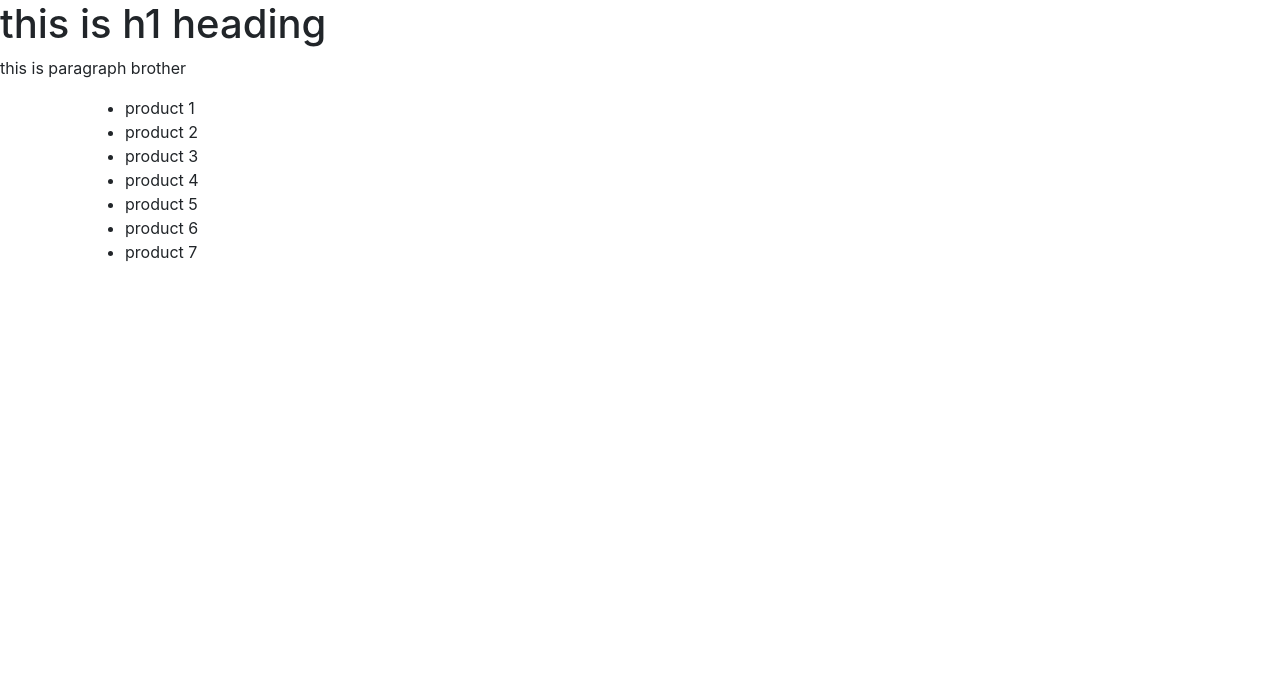
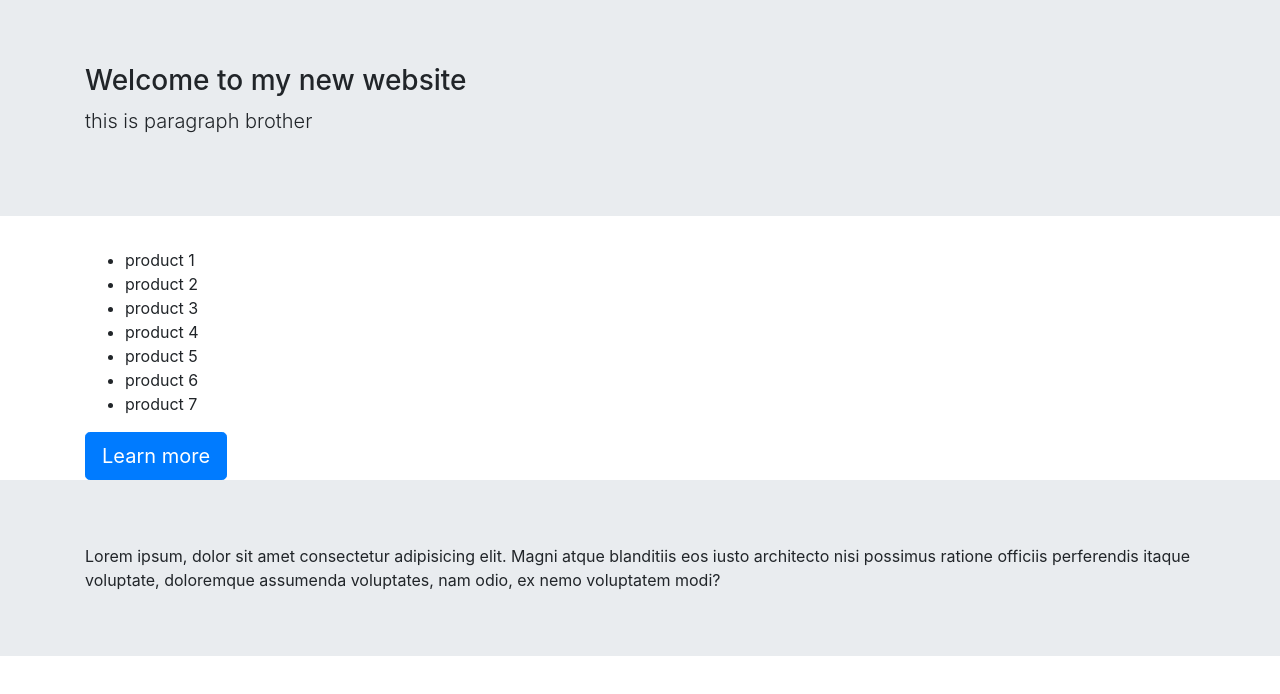
Before and after one commit to let-me-code/git-test, a website: page index.html in a window 1280 px wide. Drawn offline with nearby package versions, Linux system fonts and the light colour scheme.

Commit message:
Jumbotron and container used in index.html

```diff
--- a/index.html
+++ b/index.html
@@ -11,9 +11,15 @@
     />
   </head>
   <body>
-    <h1>this is h1 heading</h1>
-    <p>this is paragraph brother</p>
-    <a href="" class="class1"></a>
+    <header>
+      <div class="jumbotron jumbotron-fluid">
+        <div class="container">
+          <h3>Welcome to my new website</h3>
+          <p class="lead">this is paragraph brother</p>
+        </div>
+      </div>
+    </header>
+
     <div class="container">
       <ul>
         <li class="item1">product 1</li>
@@ -24,7 +30,18 @@
         <li class="item6">product 6</li>
         <li class="item7">product 7</li>
       </ul>
+      <a class="btn btn-primary btn-lg" href="#" role="button">Learn more</a>
     </div>
+    <footer>
+      <div class="jumbotron jumbotron-fluid">
+        <div class="container">
+          Lorem ipsum, dolor sit amet consectetur adipisicing elit. Magni atque
+          blanditiis eos iusto architecto nisi possimus ratione officiis
+          perferendis itaque voluptate, doloremque assumenda voluptates, nam
+          odio, ex nemo voluptatem modi?
+        </div>
+      </div>
+    </footer>
 
     <script src="node_modules/jquery/dist/jquery.slim.min.js"></script>
     <script src="node_modules/popper.js/dist/umd/popper.min.js"></script>
```
